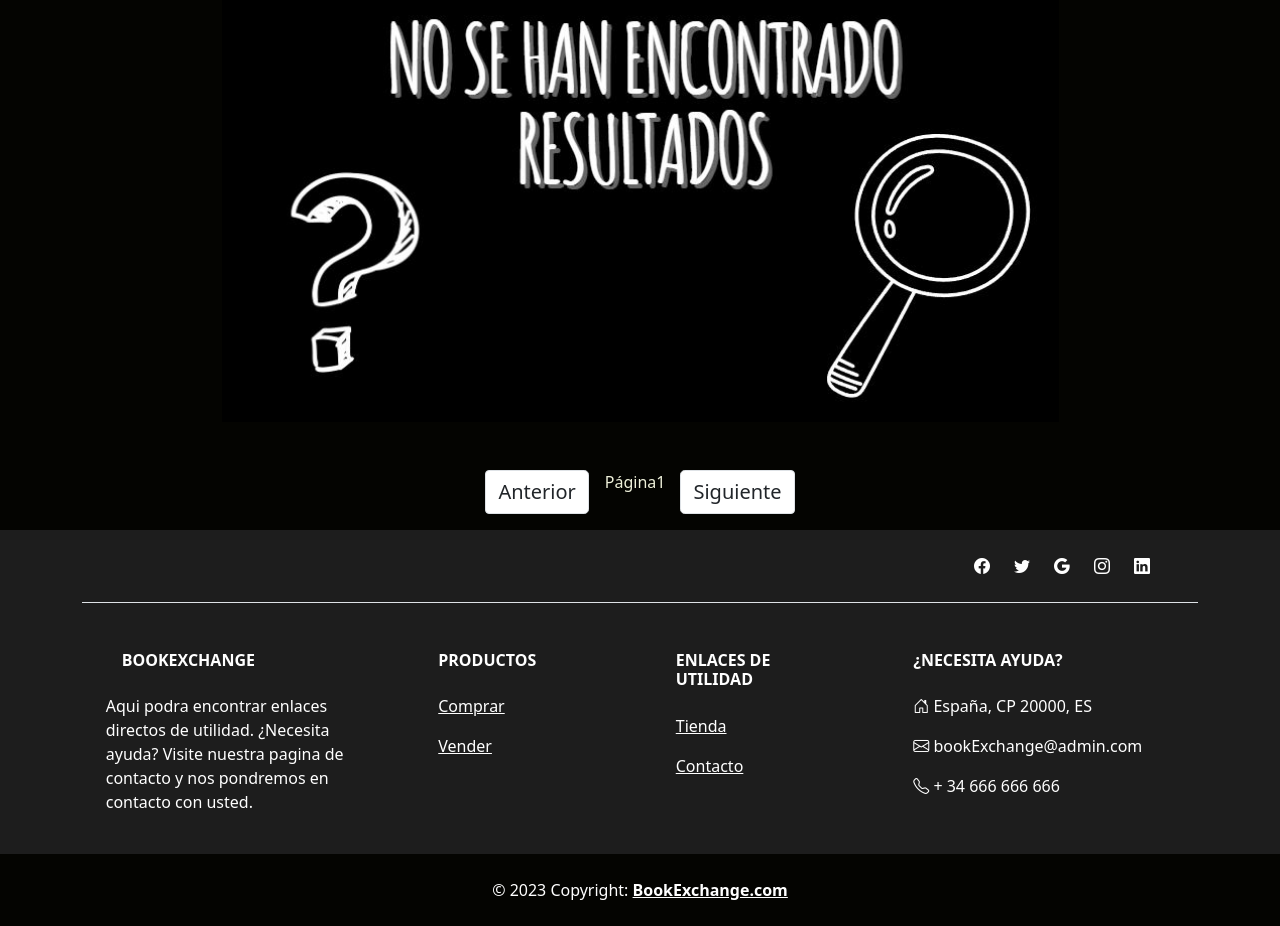
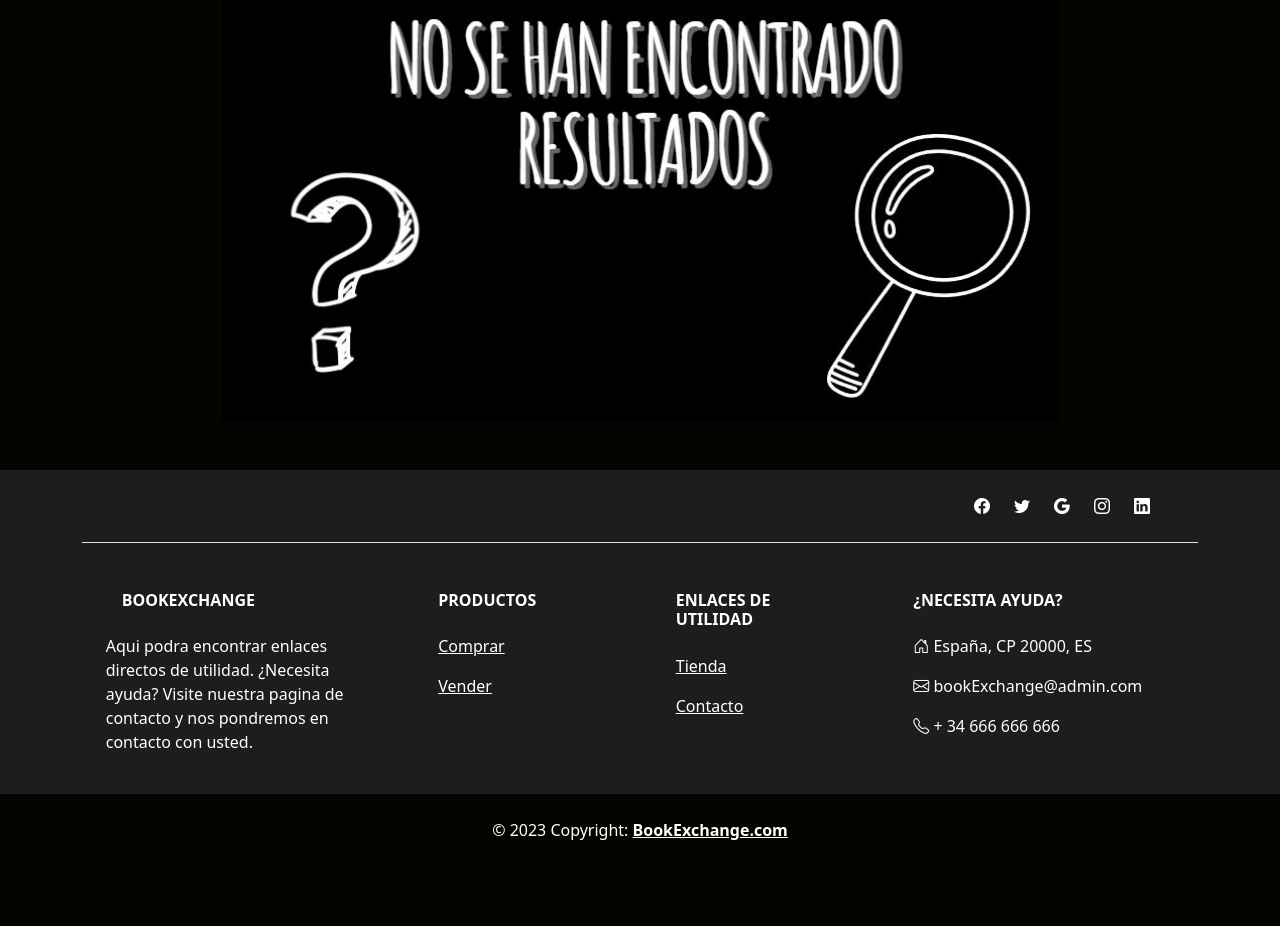
Before and after one commit to sergiofepinilla/BookExchangeProyect, a PHP site: page /shop/shop.php in a window 1280 px wide. Shown: the part 270-1196 px from the top of the page. After the commit the page ends 1110 px from the top, so only its background shows below. Run offline with PHP 8.4, Linux system fonts and the light colour scheme; data comes from the database, SQL or seed files in the repository; data that the repository does not hold is empty; some libraries are stand-ins or nearby versions.

Commit message:
big updates

```diff
--- a/contact/contact.php
+++ b/contact/contact.php
@@ -70,7 +70,7 @@ if (isset($_SESSION['user']) && $userType == 2) {
                         <strong>Consiento el tratamiento de mis datos.</strong> BookExchange tratará sus datos con la finalidad de contestar a sus consultas, dudas o reclamaciones. Puede ejercer sus derechos de acceso, rectificación, supresión, portabilidad, limitación y oposición, como le informamos en nuestra <a href="" class="text-primary">Política de Privacidad</a> y <a href="" class="text-primary">Aviso Legal.</a>
                     </label>
                 </div>
-                <button type="submit" class="btn primary-btn btn-md mt-3" name="contact-submit">Enviar</button>
+                <button type="submit" class="fw-bold btn dark-theme custom-text custom-card-border mt-3" name="contact-submit">Enviar</button>
             </form>
         </div>
         <div class="col-12 col-lg-6 mb-3 mt-3">
--- a/navbar/navbar.php
+++ b/navbar/navbar.php
@@ -106,7 +106,7 @@ if (isset($_SESSION["user"])) {
 
             <?php } else { ?>
                 <?php if ($userType != 2) { ?>
-                    <a href="../bookform/book_form.php" class="book-link fw-bold btn btn-lg me-3 border border-2 primary-btn mt-2 mt-lg-0 mb-2 mb-lg-0">
+                    <a href="../bookform/book_form.php" class="fw-bold  btn btn-lg dark-theme text-white custom-card-border me-3 mt-2 mt-lg-0 mb-2 mb-lg-0">
                         <i class="bi bi-book me-1"> Subir Libro</i>
                     </a>
                 <?php } ?>
@@ -205,13 +205,13 @@ if (isset($_SESSION["user"])) {
 
         <?php } else { ?>
             <?php if ($userType != 2) { ?>
-                <a href="../bookform/book_form.php" class="book-link fw-bold btn btn-lg me-3 border border-2 primary-btn">
-                    <i class="bi bi-book me-1"> Subir Libro</i>
+                <a href="../bookform/book_form.php" class="fw-bold btn btn-lg dark-theme custom-text custom-card-border me-3 mt-2 mt-lg-0 mb-2 mb-lg-0">
+                    <i class=" bi bi-book me-1"> Subir Libro</i>
                 </a>
             <?php } ?>
             <div class="button-container me-2 d-none d-lg-block">
                 <div class="dropdown">
-                    <button class="border border-white btn btn-lg btn-outline-white text-white dropdown-toggle" type="button" id="dropdownMenuButton" data-bs-toggle="dropdown" aria-expanded="false">
+                    <button class="custom-card-border btn btn-lg text-white dropdown-toggle" type="button" id="dropdownMenuButton" data-bs-toggle="dropdown" aria-expanded="false">
                         <i class="bi bi-person"></i>
                     </button>
                     <ul class="dropdown-menu border-dark " aria-labelledby="dropdownMenuButton">
--- a/product/product.php
+++ b/product/product.php
@@ -31,7 +31,7 @@
                         <div class="row">
                             <div class="col-12 d-flex align-items-center">
                                 <a href="" id="usu_vendedor_link" class="w-100">
-                                    <button type="button" class="btn accent custom-text fw-bold w-100">Ver Perfil</button>
+                                    <button type="button" class="fw-bold btn btn-lg dark-theme custom-text custom-card-border w-100">Ver Perfil</button>
                                 </a>
                             </div>
                         </div>
@@ -53,7 +53,7 @@
             </div>
             <div class="custom-hr w-100 mb-4"></div>
             <p class="fs-4 text-end" id="precio">9.99€</p>
-            <button type="button" class="btn btn-lg primary-btn w-100 mb-4 mb-md-0" id="comprarButton">Comprar</button>
+            <button type="button" class="fw-bold btn btn-lg dark-theme custom-text custom-card-border w-100 mb-4 mb-md-0" id="comprarButton">Comprar</button>
 
             <!-- Modal -->
             <div class="modal fade" id="comprarModal" tabindex="-1" aria-labelledby="comprarModalLabel" aria-hidden="true">
@@ -171,7 +171,7 @@
                                         </div>
                                     </div>
                                     <hr class="my-4">
-                                    <button class="w-100 btn primary-btn btn-lg  border border-white " type="submit" id="buyBtn">Completar el pago</button>
+                                    <button class="w-100 btn btn-lg dark-theme custom-text custom-card-border " type="submit" id="buyBtn">Completar el pago</button>
                                 </form>
                             </div>
                         </div>
--- a/profile/profile.php
+++ b/profile/profile.php
@@ -26,7 +26,7 @@
                         <div class="row">
                             <div class="col-12 mt-2">
                                 <input type="file" name="profilePicture" id="profilePicture" class="custom-file-input " style="display:none;" accept="image/*">
-                                <label class="custom-file-label btn primary-btn mt-3" for="profilePicture">Cambiar imagen</label>
+                                <label class="custom-file-label fw-bold btn dark-theme custom-text custom-card-border mt-3" for="profilePicture">Cambiar imagen</label>
                             </div>
                         </div>
 
@@ -116,10 +116,10 @@
                 <div class="col d-flex justify-content-end">
                     <!-- EDIT OR SAVE BUTTON -->
                     <?php if (isset($_POST["editProfileSubmit"])) : ?>
-                        <button type="submit" class="btn btn-lg primary-btn" name="saveProfileSubmit">Guardar cambios</button>
+                        <button type="submit" class="fw-bold btn btn-lg dark-theme custom-text custom-card-border" name="saveProfileSubmit">Guardar cambios</button>
                     <?php else : ?>
                         <form action="profile.php?id=<?php echo $userId ?>" method="POST">
-                            <button type="submit" class="btn btn-lg primary-btn" name="editProfileSubmit">Editar Perfil</button>
+                            <button type="submit" class="fw-bold btn btn-lg dark-theme custom-text custom-card-border" name="editProfileSubmit">Editar Perfil</button>
                         <?php endif; ?>
                         </form>
                 </div>
--- a/shop/shop.js
+++ b/shop/shop.js
@@ -12,7 +12,15 @@ document.addEventListener("DOMContentLoaded", (event) => {
       event.preventDefault();
       currentCategory = $(this).attr("href").split("=")[1];
       currentPage = 1;
-      getProducts(currentPage, currentCategory, query);
+
+      // Borra el parámetro de búsqueda (query) de la URL.
+      urlParams.delete("query");
+
+      // Actualiza la URL en la barra de direcciones sin recargar la página.
+      history.pushState({}, "", "?" + urlParams.toString());
+
+      // Llama a getProducts sin el parámetro de búsqueda.
+      getProducts(currentPage, currentCategory);
     });
 
     $("#prev-page").click(function (event) {
@@ -74,19 +82,20 @@ document.addEventListener("DOMContentLoaded", (event) => {
         if (response.products.length === 0) {
           $("#no-results-image").css("display", "flex");
           $("#container").css("display", "none");
+          $("#pagination-container").css("display", "none");
         } else {
           response.products.forEach((producto) => {
             $("#container").append(createCard(producto));
           });
           $("#no-results-image").css("display", "none");
           $("#container").css("display", "flex");
+          $("#pagination-container").css("display", "block");
         }
 
         currentPage = page;
         totalPages = response.totalPages;
 
-        $("#page-number").text(currentPage);
-        $("#total-pages").text(totalPages);
+        $("#page-info").text(`Página ${currentPage} de ${totalPages}`);
 
         $("#prev-page").prop("disabled", currentPage === 1);
         $("#next-page").prop("disabled", currentPage === totalPages);
@@ -207,12 +216,12 @@ document.addEventListener("DOMContentLoaded", (event) => {
     var checkBtn = document.createElement("a");
     checkBtn.classList.add(
       "btn",
-      "primary-btn",
       "w-100",
       "fw-bold",
-      "border",
-      "border-white",
-      "rounded"
+      "dark-theme",
+      "custom-text",
+      "rounded",
+      "custom-card-border"
     );
     checkBtn.textContent = "VER";
     checkBtn.href = `../product/product.php?id=${producto.id}`;
--- a/shop/shop.php
+++ b/shop/shop.php
@@ -54,15 +54,17 @@
         <div class="row pt-3 row-cols-1 row-cols-md-2 row-cols-lg-3 row-cols-xl-4" id="container"></div>
         <img src="../assets/img/no-result.JPG" alt="" id="no-results-image" class="w-75 mt-5 mb-5 mx-auto" style="display:none">
 
-        <div id="pagination-container mt-5">
+        <div id="pagination-container" class="mt-3">
             <div class="row">
                 <div class="col d-flex justify-content-center">
                     <nav aria-label="Page navigation example">
                         <ul class="pagination">
-                            <li class="page-item"><a class="page-link btn-lg text-dark" href="#" id="prev-page">Anterior</a></li>
-                            <p class="custom-text ms-3">Página </p>
-                            <li class="page-item"><span class="custom-text dark theme me-3" id="page-number">1</span></li>
-                            <li class="page-item"><a class="page-link btn-lg text-dark" href="#" id="next-page">Siguiente</a></li>
+                            <li class="page-item"><a class="btn btn-lg inf-nav text-white custom-card-border" href="#" id="prev-page">Anterior</a></li>
+                            <div id="page-info" class="custom-text text-center d-flex align-items-center justify-content-center mx-3">
+                                <!-- Tu contenido aquí -->
+                            </div>
+
+                            <li class="page-item"><a class="btn btn-lg inf-nav text-white custom-card-border" href="#" id="next-page">Siguiente</a></li>
                         </ul>
                     </nav>
                 </div>
```
Also changed, not shown: home/home.js (+4 -4 lines), product/product.js (+4 -4 lines), profile/profile.js (+15 -5 lines).
